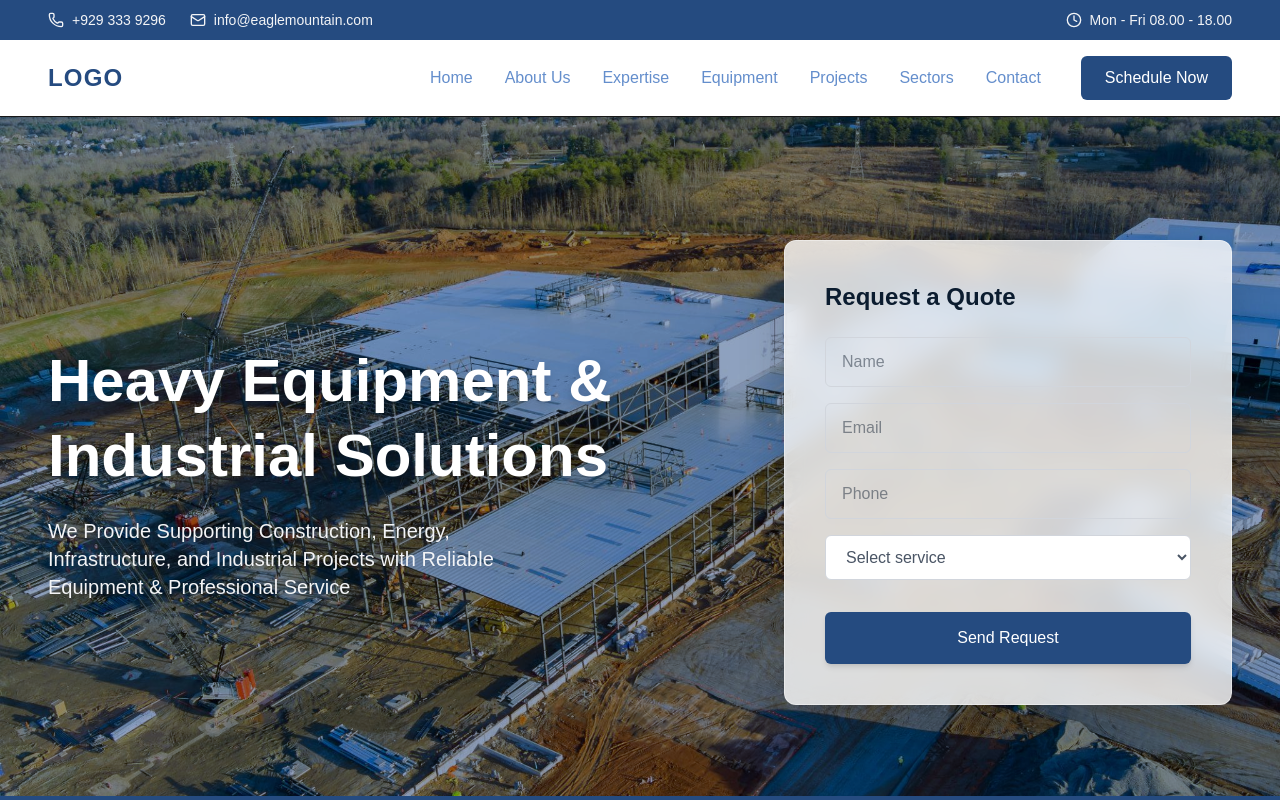
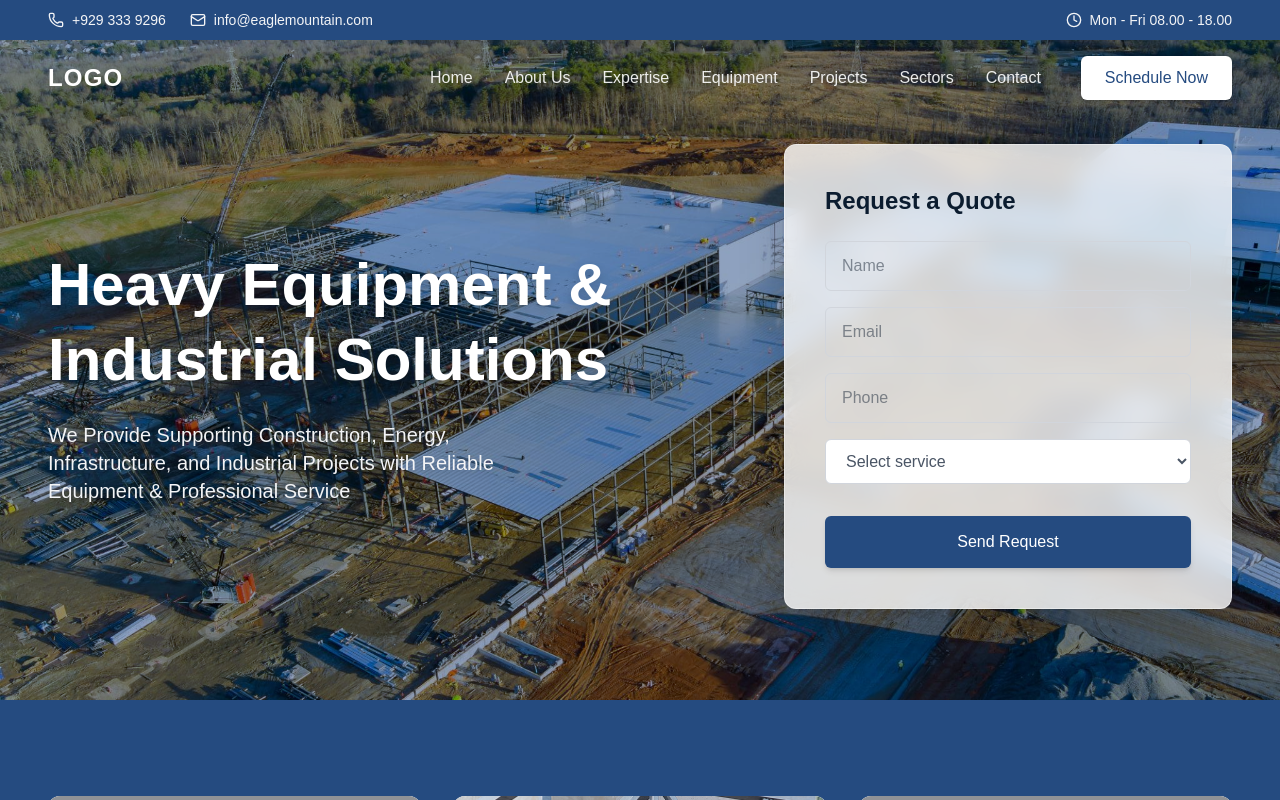
Before and after one commit to jagath-jr/Eagle-mountain, a Next.js app: page / in a window 1280 px wide. Shown: the top 800 px of the page. Built offline with nearby package versions, Linux system fonts and the light colour scheme; grey boxes are pictures that could not be loaded.

Commit message:
Navbar update

```diff
--- a/src/app/(public)/layout.tsx
+++ b/src/app/(public)/layout.tsx
@@ -7,7 +7,7 @@ export default function PublicLayout({ children }: { children: React.ReactNode }
       <Navbar />
 
       {/* The flex-grow class pushes the footer to the bottom if the page content is short */}
-      <main className="flex-grow pt-28 lg:pt-29">
+      <main className="flex-grow pt-28 lg:pt-5">
         {children}
       </main>
 
--- a/src/components/public/Navbar.tsx
+++ b/src/components/public/Navbar.tsx
@@ -2,18 +2,23 @@
 
 import { useState, useEffect, useRef } from 'react';
 import Link from 'next/link';
+import { usePathname } from 'next/navigation';
 import { Phone, Mail, Clock, Menu, X } from 'lucide-react';
 import gsap from 'gsap';
 
 export default function Navbar() {
   const [isOpen, setIsOpen] = useState(false);
+  const [isScrolled, setIsScrolled] = useState(false);
+
+  const pathname = usePathname();
+  const isHome = pathname === '/';
+
   const headerRef = useRef<HTMLElement>(null);
   const mobileMenuRef = useRef<HTMLDivElement>(null);
   const lastScrollY = useRef(0);
 
   // 1. Initial Page Load Animation (Desktop Items)
   useEffect(() => {
-    // Fades in and slides down the logo and desktop links sequentially
     gsap.fromTo(
       '.nav-item',
       { opacity: 0, y: -20 },
@@ -21,13 +26,23 @@ export default function Navbar() {
     );
   }, []);
 
-  // 2. Scroll Hide/Show Animation
+  // 2. Scroll Hide/Show Animation & Transparent Background Detection
   useEffect(() => {
+    // Check initial scroll position on load
+    setIsScrolled(window.scrollY > 20);
+
     const handleScroll = () => {
       const currentScrollY = window.scrollY;
 
-      if (isOpen) return;
+      // Determine if we have scrolled past the very top
+      setIsScrolled(currentScrollY > 20);
 
+      // Automatically close mobile menu if scrolling
+      if (isOpen && Math.abs(currentScrollY - lastScrollY.current) > 20) {
+        setIsOpen(false);
+      }
+
+      // Hide navbar when scrolling down, show when scrolling up
       if (currentScrollY > lastScrollY.current && currentScrollY > 80) {
         gsap.to(headerRef.current, { yPercent: -100, duration: 0.4, ease: 'power2.out' });
       } else {
@@ -44,26 +59,22 @@ export default function Navbar() {
   // 3. Mobile Menu Animation (Container + Text Stagger)
   useEffect(() => {
     if (isOpen) {
-      // Open container animation
       gsap.fromTo(
         mobileMenuRef.current,
         { height: 0, opacity: 0 },
         { height: 'auto', opacity: 1, duration: 0.4, ease: 'power2.out' }
       );
 
-      // Staggered text entrance for mobile links
       gsap.fromTo(
         '.mobile-nav-item',
         { opacity: 0, x: -20 },
         { opacity: 1, x: 0, duration: 0.4, stagger: 0.05, ease: 'power2.out', delay: 0.1 }
       );
     } else {
-      // Close animation
       gsap.to(mobileMenuRef.current, { height: 0, opacity: 0, duration: 0.3, ease: 'power2.in' });
     }
   }, [isOpen]);
 
-  // Added 'Home' to the beginning of the array
   const navLinks = [
     { name: 'Home', href: '/' },
     { name: 'About Us', href: '/about' },
@@ -74,11 +85,16 @@ export default function Navbar() {
     { name: 'Contact', href: '/contact' },
   ];
 
+  // Logic to determine if the navbar should be transparent
+  // It is only transparent if: We are on the home page AND at the top AND the mobile menu is closed.
+  const isTransparent = isHome && !isScrolled && !isOpen;
+
   return (
-    <header ref={headerRef} className="w-full font-sans shadow-sm fixed top-0 left-0 z-50 bg-white">
+    // Removed the permanent 'bg-white' and 'shadow-sm' from the master header container
+    <header ref={headerRef} className="w-full font-sans fixed top-0 left-0 z-50 transition-colors duration-300">
 
-      {/* Top Bar - Contact and Hours */}
-      <div className="bg-[#254b80] text-gray-100 text-xs sm:text-sm py-2.5 px-4 lg:px-12 flex flex-col sm:flex-row justify-between items-center gap-2 sm:gap-0">
+      {/* Top Bar - Contact and Hours (Remains solid blue always) */}
+      <div className="bg-[#254b80] text-gray-100 text-xs sm:text-sm py-2.5 px-4 lg:px-12 flex flex-col sm:flex-row justify-between items-center gap-2 sm:gap-0 relative z-20">
         <div className="flex flex-wrap justify-center items-center gap-4 sm:gap-6">
           <div className="flex items-center gap-2">
             <Phone size={14} className="sm:w-4 sm:h-4" />
@@ -95,12 +111,23 @@ export default function Navbar() {
         </div>
       </div>
 
-      {/* Main Navigation Bar */}
-      <nav className="bg-white py-4 px-6 lg:px-12 flex justify-between items-center border-b">
+      {/* Main Navigation Bar (Dynamically changes background) */}
+      <nav
+        className={`py-4 px-6 lg:px-12 flex justify-between items-center transition-all duration-300 relative z-10 ${
+          isTransparent
+            ? 'bg-transparent border-transparent'
+            : 'bg-white border-b shadow-sm'
+        }`}
+      >
 
         {/* Left Side: Logo */}
         <div className="flex-shrink-0 nav-item opacity-0">
-           <Link href="/" className="text-2xl font-bold text-[#254b80] tracking-wider">
+           <Link
+            href="/"
+            className={`text-2xl font-bold tracking-wider transition-colors duration-300 ${
+              isTransparent ? 'text-white drop-shadow-md' : 'text-[#254b80]'
+            }`}
+           >
              LOGO
            </Link>
         </div>
@@ -111,7 +138,11 @@ export default function Navbar() {
             <Link
               key={link.name}
               href={link.href}
-              className="nav-item opacity-0 text-[#648ecc] font-medium hover:text-[#254b80] transition-colors"
+              className={`nav-item opacity-0 font-medium transition-colors duration-300 ${
+                isTransparent
+                  ? 'text-white/90 hover:text-white drop-shadow-sm'
+                  : 'text-[#648ecc] hover:text-[#254b80]'
+              }`}
             >
               {link.name}
             </Link>
@@ -119,7 +150,11 @@ export default function Navbar() {
 
           <Link
             href="/schedule"
-            className="nav-item opacity-0 bg-[#254b80] text-white px-6 py-2.5 rounded-md font-medium hover:bg-[#1a3861] transition-colors ml-2"
+            className={`nav-item opacity-0 px-6 py-2.5 rounded-md font-medium transition-colors ml-2 shadow-sm ${
+              isTransparent
+                ? 'bg-white text-[#254b80] hover:bg-gray-100'
+                : 'bg-[#254b80] text-white hover:bg-[#1a3861]'
+            }`}
           >
             Schedule Now
           </Link>
@@ -127,17 +162,19 @@ export default function Navbar() {
 
         {/* Mobile Hamburger Button */}
         <button
-          className="lg:hidden p-2 text-[#254b80] focus:outline-none nav-item opacity-0"
+          className={`lg:hidden p-2 focus:outline-none nav-item opacity-0 transition-colors duration-300 ${
+            isTransparent ? 'text-white' : 'text-[#254b80]'
+          }`}
           onClick={() => setIsOpen(!isOpen)}
         >
           {isOpen ? <X size={28} /> : <Menu size={28} />}
         </button>
       </nav>
 
-      {/* Mobile Menu Dropdown */}
+      {/* Mobile Menu Dropdown (Always white background for readability) */}
       <div
         ref={mobileMenuRef}
-        className="overflow-hidden bg-white border-b border-gray-100 lg:hidden"
+        className="overflow-hidden bg-white border-b border-gray-100 lg:hidden shadow-lg absolute w-full"
         style={{ height: 0, opacity: 0 }}
       >
         <div className="flex flex-col px-6 py-4 gap-4">
```
